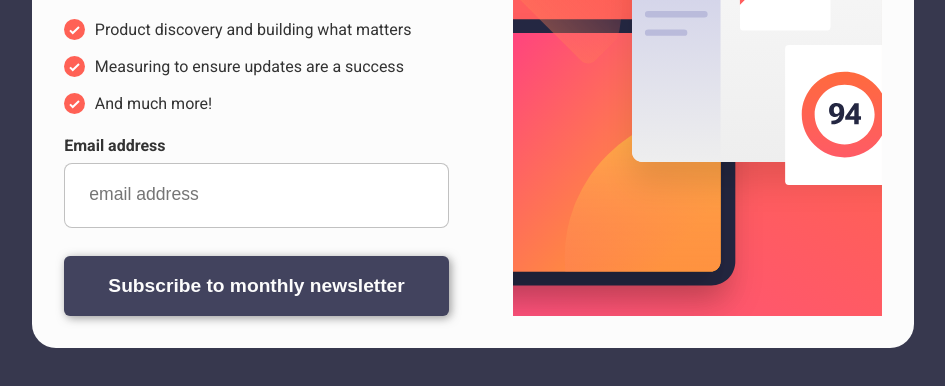
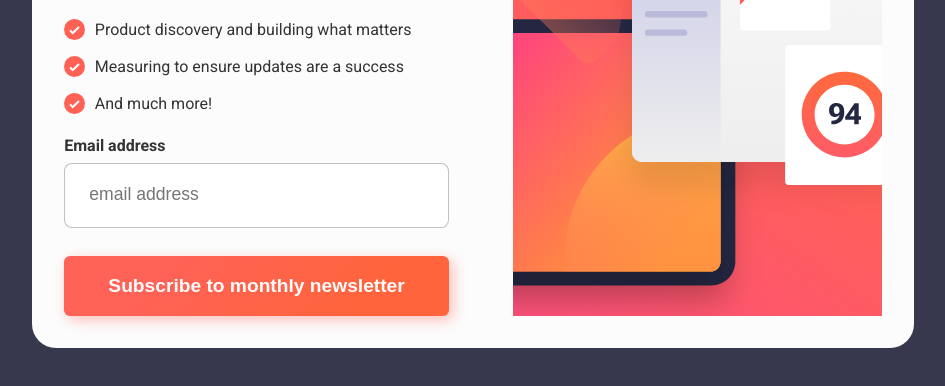
Before and after one commit to nielsfechtel/frontendmentor_newsletter_signup_form, a plain HTML site: page index.html in a window 1280 px wide. In both pictures the pointer is over the button "Subscribe to monthly newsletter". Shown: the part 302-688 px from the top of the page, without its empty margins (167-1112 px from the left). Drawn offline with Linux system fonts and the light colour scheme.

Commit message:
(feat) add gradient on button-hover

```diff
--- a/style.css
+++ b/style.css
@@ -1,6 +1,7 @@
 :root {
   --color-bg: hsl(237.39deg 17.29% 26.08%);
   --color-tomato: hsl(4deg, 100%, 67%);
+  --color-orange: hsl(12deg 100% 62%);
   --color-black: hsl(0deg 0% 20%);
   --color-white: hsl(0deg 0% 99%);
 
@@ -113,9 +114,13 @@ body {
       transition: all 0.1s;
 
       &:hover {
-        background-color: hsl(from var(--color-bg) h s calc(1.2 * l));
+        background: linear-gradient(
+          134deg,
+          var(--color-tomato) 25%,
+          var(--color-orange) 75%
+        );
         filter: drop-shadow(
-          2px 2px 5px hsl(from var(--color-black) h s l / 0.5)
+          4px 4px 7px hsl(from var(--color-tomato) h s l / 0.4)
         );
       }
     }
```
